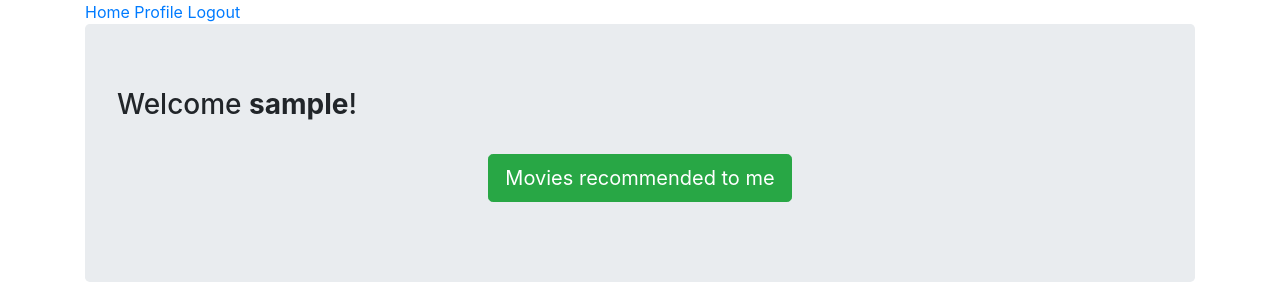
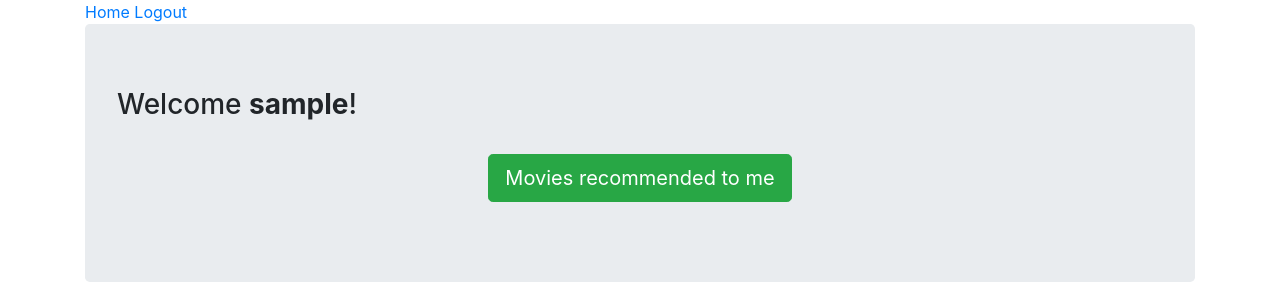
Before and after one commit to bngom/Python-Neo4J-Movie-Recommender, a Flask app: template templates/index.html in a window 1280 px wide. Shown: the top 300 px of the page. Run offline with Flask 2, Linux system fonts and the light colour scheme; the visitor is signed in with stand-in values (Sample User, id 1); the template is opened without the code that fills it: most values are stand-ins (such as "Sample title", 1, 10 or a date in 2020); some libraries are stand-ins or nearby versions.

Commit message:
Update layout.html

```diff
--- a/templates/layout.html
+++ b/templates/layout.html
@@ -3,7 +3,6 @@
   <div class="metanav">
   <a href="{{ url_for('main') }}">Home</a>
   {% if session.username %}
-    <a href="{{ url_for('profile', username=session.username) }}">Profile</a>
     <a href="{{ url_for('logout') }}">Logout</a>
   {% endif %}
   </div>
```
